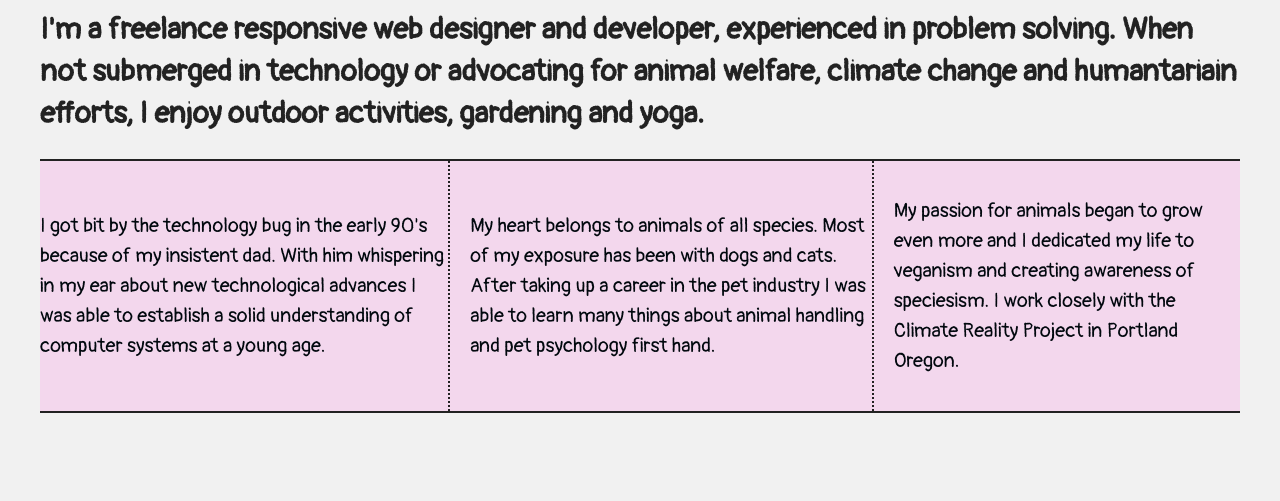
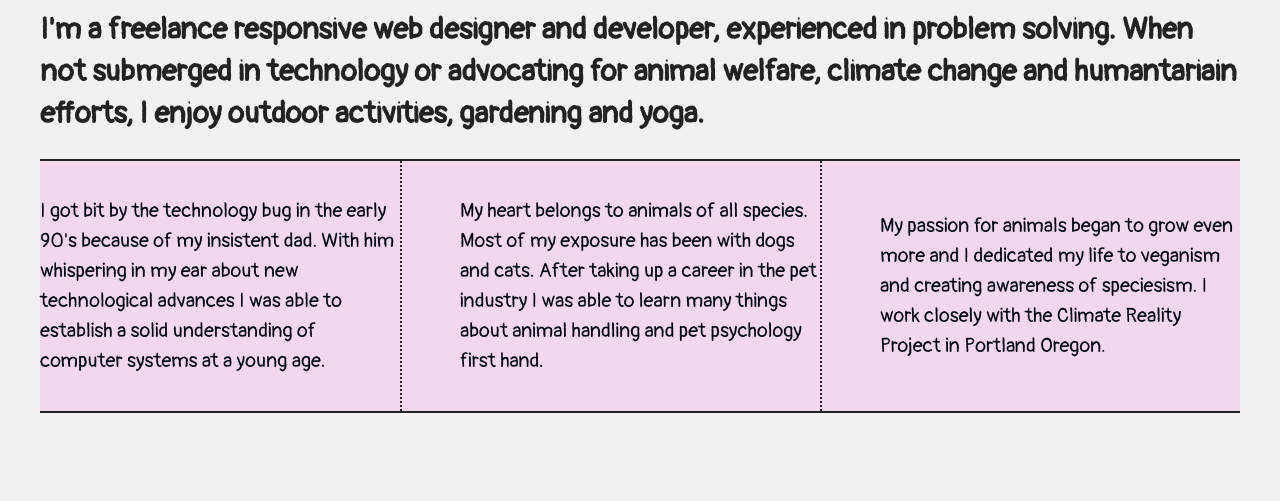
Before and after one commit to lizebet/07.01-206-divs-flexbox-starter, a plain HTML site: page index.html in a window 1280 px wide. Shown: the part 141-642 px from the top of the page. Drawn offline with nearby package versions, Linux system fonts and the light colour scheme.

Commit message:
changed width

```diff
--- a/css/main.css
+++ b/css/main.css
@@ -116,8 +116,9 @@ body {
 }
 
 .wrapper {
-
+ width: 100%;
  display: flex;
+ justify-content: space-between;
  flex-basis: 100px;
   background-color: rgb(243, 215, 237);
 
@@ -134,6 +135,7 @@ body {
   line-height: 1.5em;
   font-size: 1em;
   height: 250px;
+  width: 30%;
 
 
 
```
